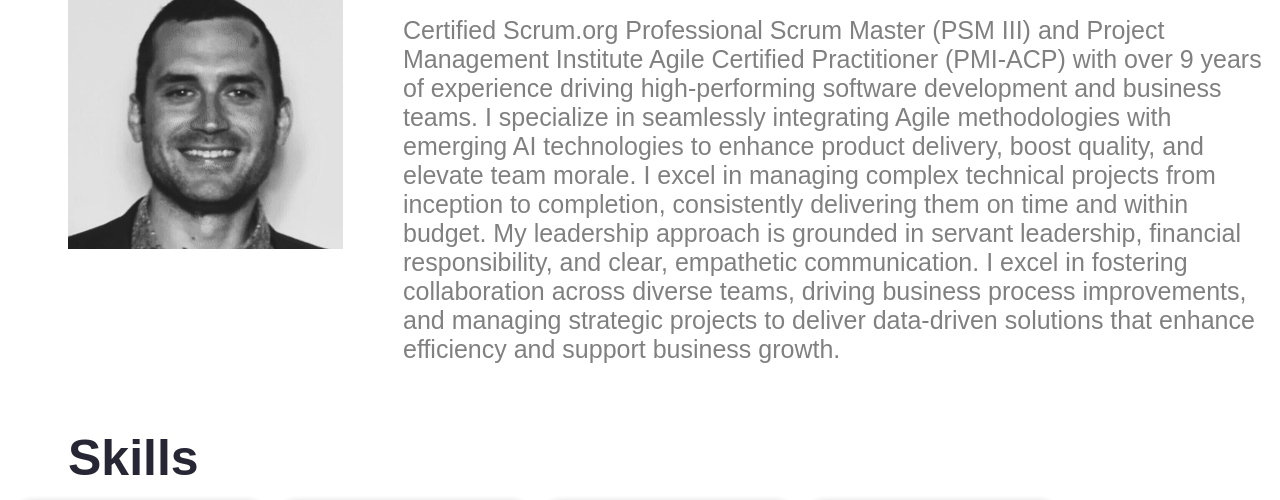
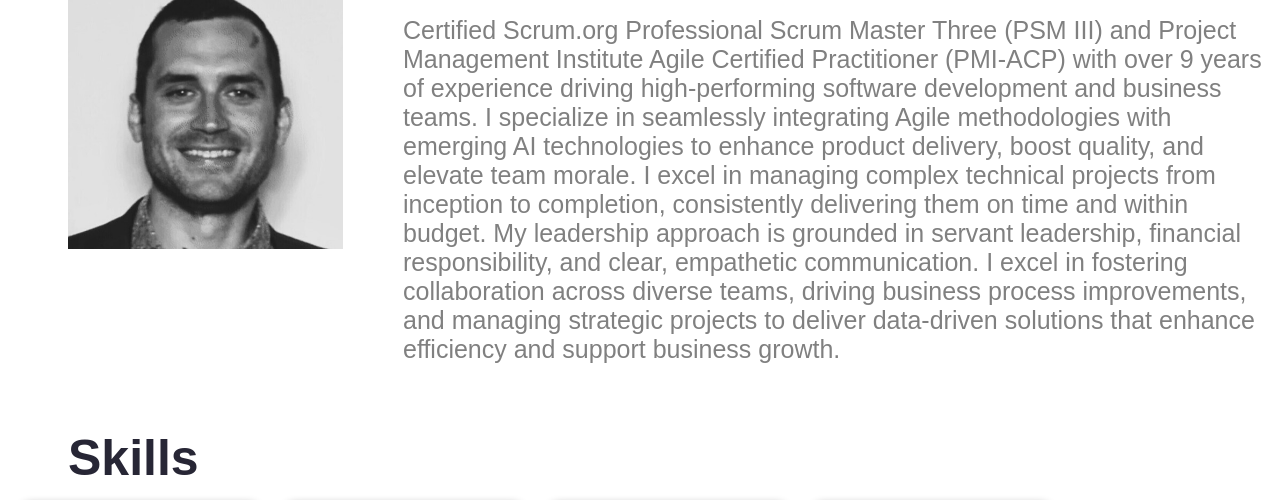
Before and after one commit to cvanduyn/resume, a plain HTML site: page index.html in a window 1280 px wide. Shown: the part 287-787 px from the top of the page. Drawn offline with Linux system fonts and the light colour scheme.

Commit message:
Small adjustment to text

```diff
--- a/index.html
+++ b/index.html
@@ -51,7 +51,7 @@
             Cory Van Duyn, PSM III
           </h1>
           <p>
-            Certified Scrum.org Professional Scrum Master (PSM III) and Project Management Institute Agile Certified Practitioner (PMI-ACP) with over 9 years of experience driving high-performing software development and business teams. I specialize in seamlessly integrating Agile methodologies with emerging AI technologies to enhance product delivery, boost quality, and elevate team morale. I excel in managing complex technical projects from inception to completion, consistently delivering them on time and within budget. My leadership approach is grounded in servant leadership, financial responsibility, and clear, empathetic communication. I excel in fostering collaboration across diverse teams, driving business process improvements, and managing strategic projects to deliver data-driven solutions that enhance efficiency and support business growth.
+            Certified Scrum.org Professional Scrum Master Three (PSM III) and Project Management Institute Agile Certified Practitioner (PMI-ACP) with over 9 years of experience driving high-performing software development and business teams. I specialize in seamlessly integrating Agile methodologies with emerging AI technologies to enhance product delivery, boost quality, and elevate team morale. I excel in managing complex technical projects from inception to completion, consistently delivering them on time and within budget. My leadership approach is grounded in servant leadership, financial responsibility, and clear, empathetic communication. I excel in fostering collaboration across diverse teams, driving business process improvements, and managing strategic projects to deliver data-driven solutions that enhance efficiency and support business growth.
       </div>
     </section>
 
```
